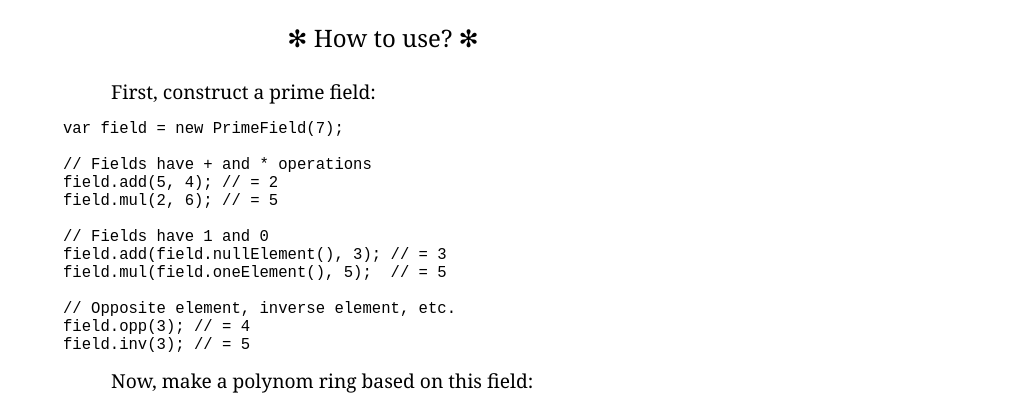
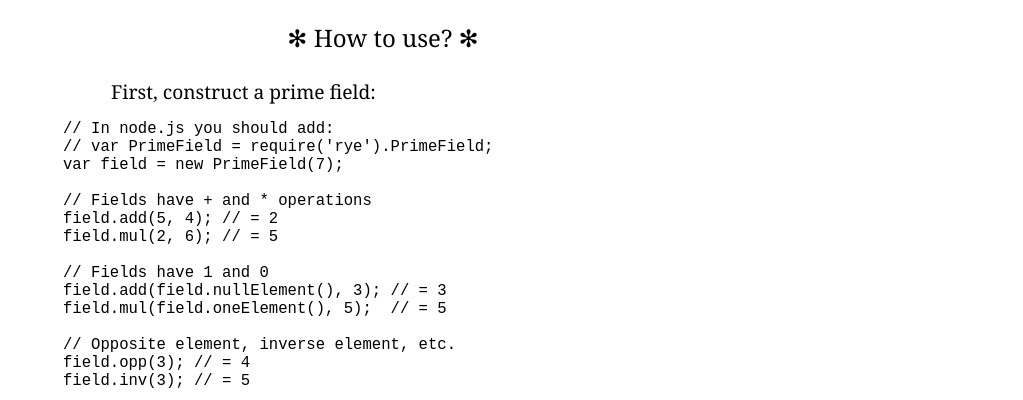
Before and after one commit to molefrog/rye, a plain HTML site: page index.html in a window 1280 px wide. Shown: the part 362-762 px from the top of the page, without its empty margins (257-1280 px from the left). Drawn offline with Linux system fonts and the light colour scheme.

Commit message:
Changed index page according to node.js support

```diff
--- a/index.html
+++ b/index.html
@@ -49,7 +49,9 @@
 		<h2>&#10043; How to use? &#10043;</h2>
 		<p>
 			First, construct a prime field:
-<pre><code class="javascript">var field = new PrimeField(7);
+<pre><code class="javascript">// In node.js you should add:
+// var PrimeField = require('rye').PrimeField;
+var field = new PrimeField(7);
 
 // Fields have + and * operations
 field.add(5, 4); // = 2
@@ -79,7 +81,7 @@ polynom.degree();       // = 2
 nullPolynom.degree();   // = -Infinity
 
 // You can add, multiply, divide polynoms
-ring.add(polynom, ring.polynom([5, 1]); // = [1, 1, 4]
+ring.add(polynom, ring.polynom([5, 1])); // = [1, 1, 4]
 ring.mod(polynom, nullPolynom); // Exception: division by zero!
 </code></pre>
 		</p>
```
